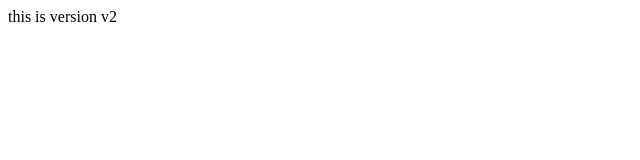
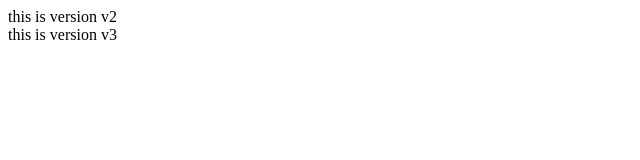
Before and after one commit to bishtmukul15/Learning_git, a plain HTML site: page index.html in a window 1280 px wide. Shown: the full height of the page, 0-640 px from the left. Drawn offline with Linux system fonts and the light colour scheme.

Commit message:
this is v3

```diff
--- a/index.html
+++ b/index.html
@@ -7,6 +7,7 @@
 </head>
 <body>
   <header>this is version v2</header>
+  <header>this is version v3</header>
 </body>
 </html>
 
```
